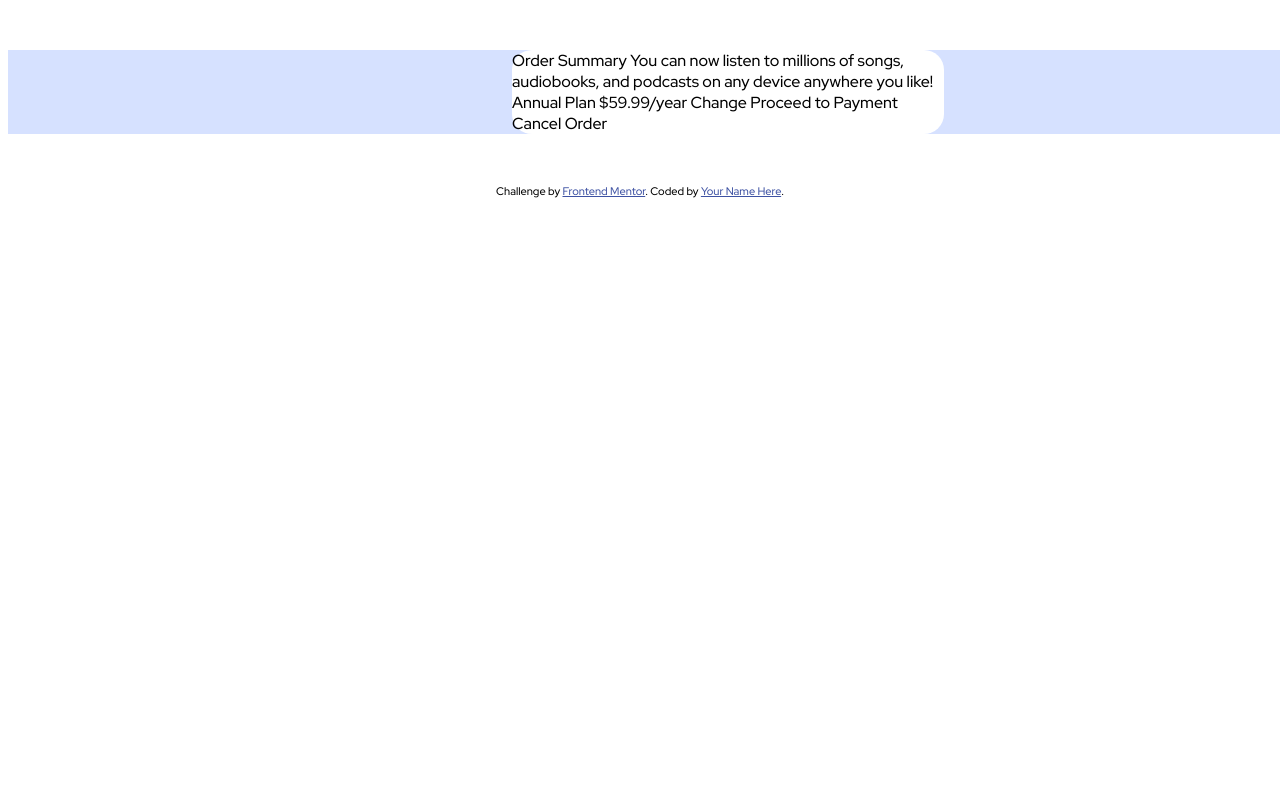
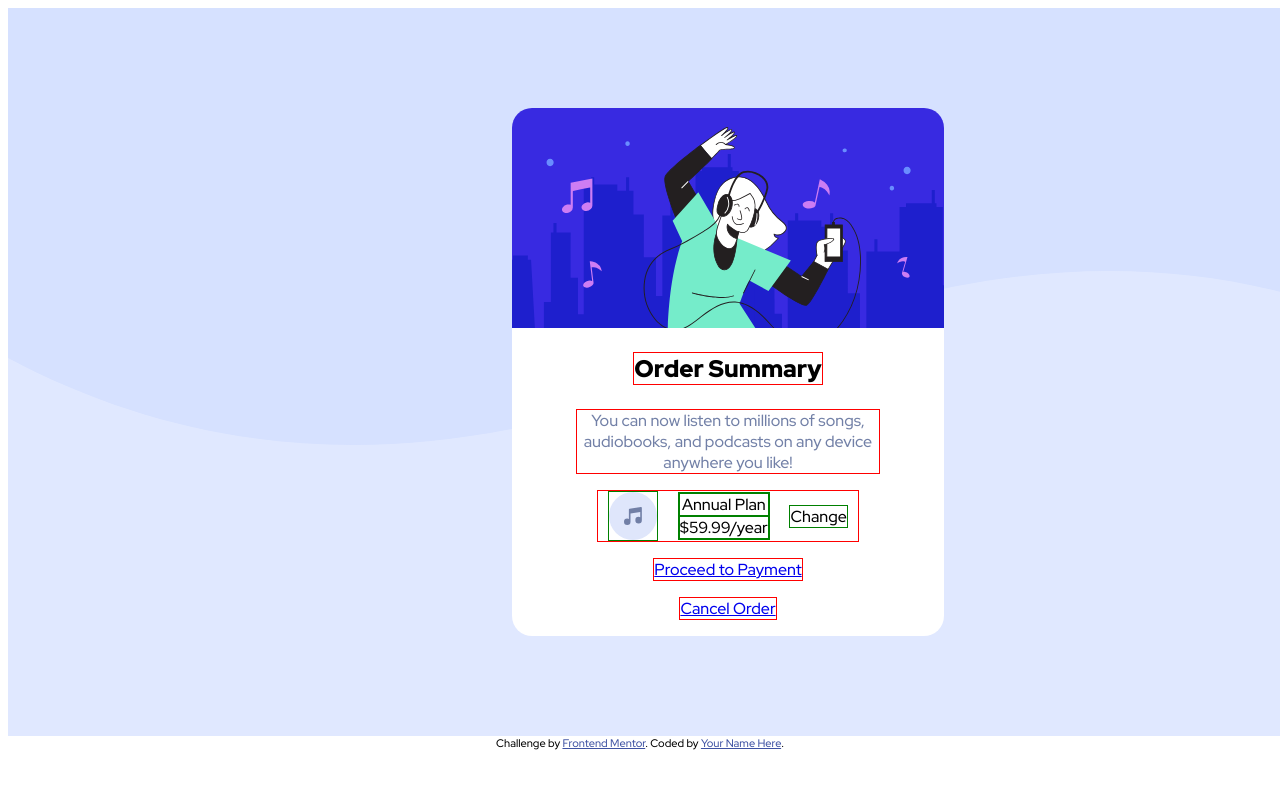
Before and after one commit to OlgaRybacka/orderSummary, a plain HTML site: page index.html in a window 1280 px wide. Shown: the top 788 px of the page. Drawn offline with Linux system fonts and the light colour scheme.

Commit message:
added structure to html, colors defined, alignment

```diff
--- a/index.html
+++ b/index.html
@@ -16,18 +16,22 @@
 
 <div class="page-container">
 	<div class="summary-container">
-	  Order Summary
+	  <h2 class="sc-element">Order Summary</h2>
 
-	  You can now listen to millions of songs, audiobooks, and podcasts on any
-	  device anywhere you like!
+	  <p class="sc-element">You can now listen to millions of songs, audiobooks, and podcasts on any
+	  device anywhere you like!</p>
 
-	  Annual Plan
-	  $59.99/year
+	  <div class="plan-container sc-element">
+		<img class="icon-music" src="images/icon-music.svg">
+		<div class="plan-type">
+		  <p>Annual Plan</p>
+		  <p>$59.99/year</p>
+		</div>
 
-	  Change
-
-	  Proceed to Payment
-	  Cancel Order
+		  <p>Change</p>
+	  </div>
+	  <div class="button-payment sc-element"><a href="#">Proceed to Payment</a></div>
+	  <div class="cancel-order sc-element"><a href="#">Cancel Order</a></div>
 	 </div>
  </div>
 
--- a/styles.css
+++ b/styles.css
@@ -1,5 +1,14 @@
+:root {
+  --pale-blue: hsl(225, 100%, 94%);
+  --bright-blue: hsl(245, 75%, 52%);
+  --very-pale-blue: hsl(225, 100%, 98%);
+  --desaturated-blue: hsl(224, 23%, 55%);
+  --dark-blue: hsl(223, 47%, 23%);
+}
+
 * {
 	font-family: 'Red Hat Display', sans-serif;
+	font-weight: 500;
 }
 
 .attribution {
@@ -18,13 +27,53 @@
 	background-color: hsl(225, 100%, 94%);
 	background-repeat: no-repeat;
 	background-image: url('images/pattern-background-desktop.svg');
+	overflow: auto;
 }
 
 .summary-container {
 	width:30%;
-	margin: 50px auto;
+	margin: 100px auto;
 	background-color: white;
+	background-repeat: no-repeat;
+	background-image: url('images/illustration-hero.svg');
 	border-radius: 20px;
+	padding-top: 220px;
+	overflow: auto;
+}
+
+.sc-element {
+	margin: 1em auto;
+	border: 1px solid red;
+	width: fit-content;
+	text-align: center;
+}
+
+p.sc-element {
+	max-width: 70%;
+	color: var(--desaturated-blue);
+}
+
+h2.sc-element {
+	font-weight: 900;
+}
+
+.plan-container {
+	width: 60%;
+	display: flex;
+	justify-content: space-around;
+	align-items: center;
+
+}
+
+.plan-container > * , .plan-container > div > p {
+	border: 1px solid green;
+	padding: 0;
+	margin: 0;
+}
+
+.icon-music {
+	width: 48px;
+	height: 48px;
 }
 
 @media screen and (max-width: 600px) {
```
